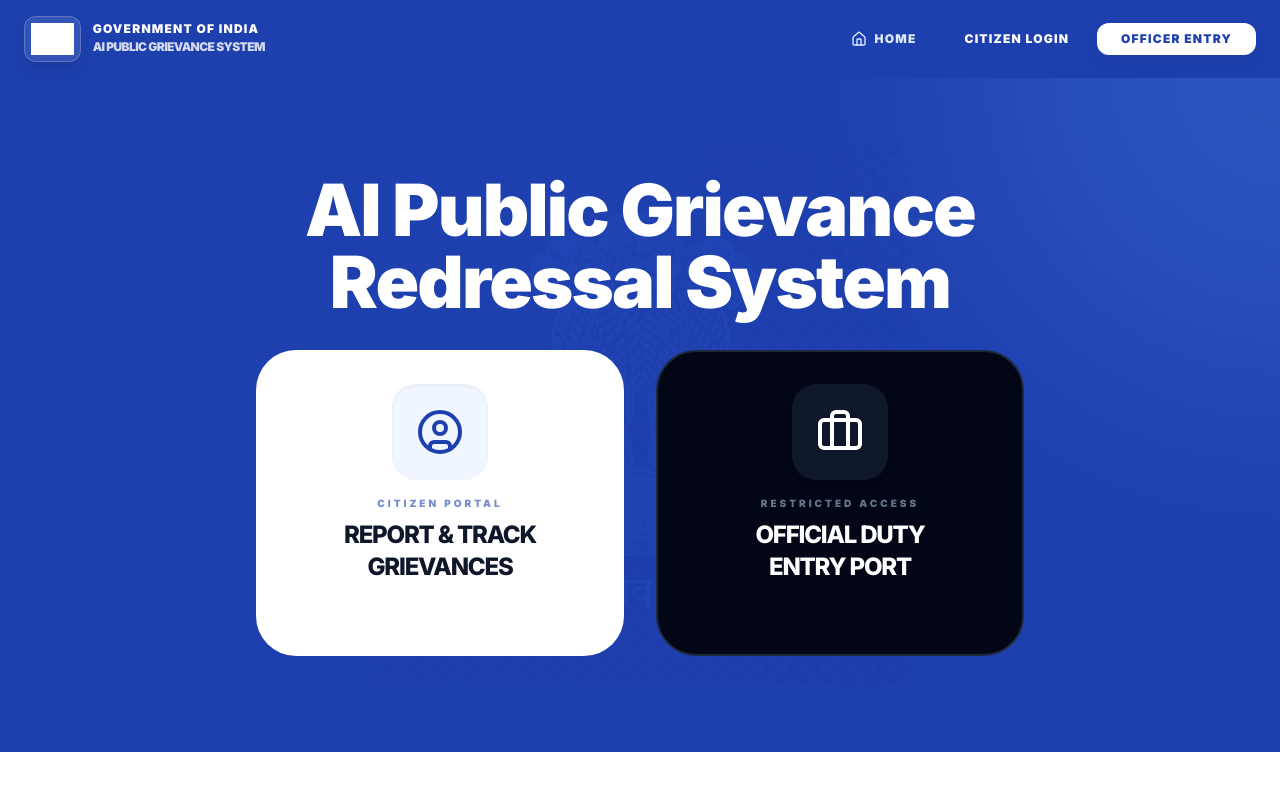
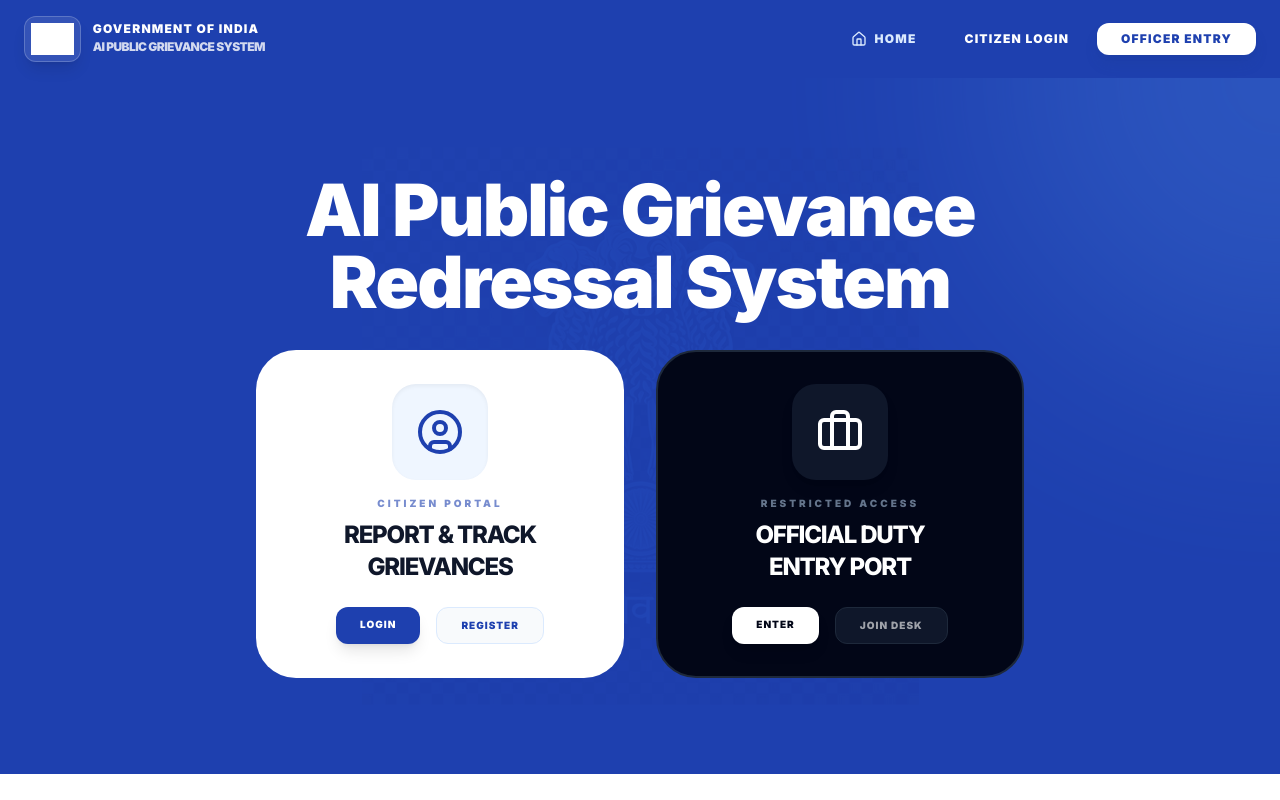
Before and after one commit to Vicky7795/public-system, a React (Vite) app in the folder client/: page / in a window 1280 px wide. Shown: the top 800 px of the page. Built offline with nearby package versions, Linux system fonts and the light colour scheme; no server answers; grey boxes are pictures that could not be loaded.

Commit message:
Clarify portal entry points and improve role mismatch error messages

```diff
--- a/client/src/pages/CitizenLogin.jsx
+++ b/client/src/pages/CitizenLogin.jsx
@@ -22,7 +22,7 @@ const CitizenLogin = () => {
             if (data.user && (data.user.role === 'Citizen' || data.user.role === 'Admin')) {
                 navigate(data.user.role === 'Admin' ? '/admin' : '/dashboard');
             } else {
-                setError('Please use the Officer Portal to login.');
+                setError('This account is registered as an Official. Please use the Officer Portal to login.');
                 localStorage.removeItem('token');
                 localStorage.removeItem('user');
             }
@@ -44,7 +44,14 @@ const CitizenLogin = () => {
             const { data } = await api.post('/auth/google', { credential: response.credential });
             localStorage.setItem('token', data.token);
             localStorage.setItem('user', JSON.stringify(data.user));
-            navigate('/dashboard');
+
+            if (data.user && (data.user.role === 'Citizen' || data.user.role === 'Admin')) {
+                navigate(data.user.role === 'Admin' ? '/admin' : '/dashboard');
+            } else {
+                setError('This account is registered as an Official. Please use the Officer Portal to login.');
+                localStorage.removeItem('token');
+                localStorage.removeItem('user');
+            }
         } catch (error) {
             setError(error.response?.data?.message || 'Google login failed');
         } finally {
--- a/client/src/pages/LandingPage.jsx
+++ b/client/src/pages/LandingPage.jsx
@@ -45,7 +45,7 @@ const LandingPage = () => {
                     <h1 className="text-5xl md:text-7xl font-black mb-8 leading-tight tracking-tight">AI Public Grievance <br /> Redressal System</h1>
 
                     <div className="grid md:grid-cols-2 gap-8 max-w-3xl mx-auto">
-                        <Link to="/citizen/register" className="group bg-white p-8 rounded-[2.5rem] hover:shadow-[0_20px_60px_-15px_rgba(255,255,255,0.3)] transition-all border-2 border-white/20 flex flex-col items-center gap-4 text-center transform hover:-translate-y-2">
+                        <div className="group bg-white p-8 rounded-[2.5rem] hover:shadow-[0_20px_60px_-15px_rgba(255,255,255,0.3)] transition-all border-2 border-white/20 flex flex-col items-center gap-4 text-center transform hover:-translate-y-2">
                             <div className="bg-blue-50 p-6 rounded-3xl group-hover:bg-govBlue group-hover:text-white transition-all transform group-hover:scale-110 shadow-inner">
                                 <UserCircle size={48} className="text-govBlue group-hover:text-white" />
                             </div>
@@ -53,12 +53,17 @@ const LandingPage = () => {
                                 <p className="text-[10px] font-black uppercase text-govBlue tracking-[0.3em] mb-2 opacity-60">Citizen Portal</p>
                                 <p className="text-slate-900 font-extrabold text-2xl tracking-tighter uppercase">Report & Track <br /> Grievances</p>
                             </div>
-                            <div className="mt-2 flex items-center gap-2 text-govBlue font-black text-[10px] uppercase tracking-widest opacity-0 group-hover:opacity-100 transition-all">
-                                Get Started <ArrowRight size={14} className="group-hover:translate-x-1 transition-transform" />
+                            <div className="flex gap-4 mt-2">
+                                <Link to="/citizen/login" className="bg-govBlue text-white px-6 py-2.5 rounded-xl font-black text-[10px] uppercase tracking-widest hover:bg-blue-700 transition-colors shadow-lg">
+                                    Login
+                                </Link>
+                                <Link to="/citizen/register" className="bg-slate-50 text-govBlue px-6 py-2.5 rounded-xl font-black text-[10px] uppercase tracking-widest border border-blue-100 hover:bg-blue-50 transition-colors">
+                                    Register
+                                </Link>
                             </div>
-                        </Link>
+                        </div>
 
-                        <Link to="/officer/login" className="group bg-slate-950 p-8 rounded-[2.5rem] hover:shadow-[0_20px_60px_-15px_rgba(0,0,0,0.4)] transition-all border-2 border-slate-800 flex flex-col items-center gap-4 text-center transform hover:-translate-y-2">
+                        <div className="group bg-slate-950 p-8 rounded-[2.5rem] hover:shadow-[0_20px_60px_-15px_rgba(0,0,0,0.4)] transition-all border-2 border-slate-800 flex flex-col items-center gap-4 text-center transform hover:-translate-y-2">
                             <div className="bg-slate-900 p-6 rounded-3xl group-hover:bg-white group-hover:text-slate-950 transition-all transform group-hover:scale-110 shadow-lg">
                                 <Briefcase size={48} className="text-white group-hover:text-slate-950" />
                             </div>
@@ -66,10 +71,15 @@ const LandingPage = () => {
                                 <p className="text-[10px] font-black uppercase text-slate-500 tracking-[0.3em] mb-2">Restricted Access</p>
                                 <p className="text-white font-extrabold text-2xl tracking-tighter uppercase">Official Duty <br /> Entry Port</p>
                             </div>
-                            <div className="mt-2 flex items-center gap-2 text-white font-black text-[10px] uppercase tracking-widest opacity-0 group-hover:opacity-100 transition-all">
-                                Authenticate <ArrowRight size={14} className="group-hover:translate-x-1 transition-transform" />
+                            <div className="flex gap-4 mt-2">
+                                <Link to="/officer/login" className="bg-white text-slate-950 px-6 py-2.5 rounded-xl font-black text-[10px] uppercase tracking-widest hover:bg-slate-200 transition-colors shadow-lg">
+                                    Enter
+                                </Link>
+                                <Link to="/officer/register" className="bg-slate-900 text-white/60 px-6 py-2.5 rounded-xl font-black text-[10px] uppercase tracking-widest border border-slate-800 hover:text-white transition-colors">
+                                    Join Desk
+                                </Link>
                             </div>
-                        </Link>
+                        </div>
                     </div>
                 </div>
             </section>
--- a/client/src/pages/OfficerLogin.jsx
+++ b/client/src/pages/OfficerLogin.jsx
@@ -23,7 +23,7 @@ const OfficerLogin = () => {
             } else if (data.user.role === 'Admin') {
                 navigate('/admin');
             } else {
-                setError('Unauthorized: This portal is for government officers only.');
+                setError('This account is registered as a Citizen. Please use the Citizen Portal to login.');
                 localStorage.removeItem('token');
                 localStorage.removeItem('user');
             }
```
Also changed, not shown: 1 other file (tests, documents, lock files or other folders).
